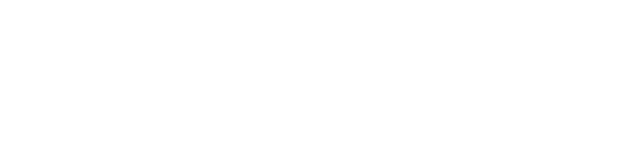
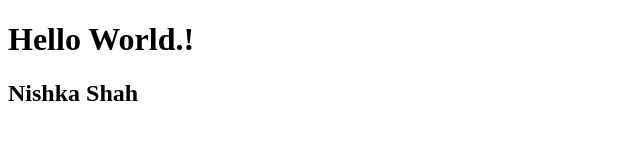
Before and after one commit to Yash18-20/YashParmar_55_Mid2025, a plain HTML site: page index.html in a window 1280 px wide. Shown: the whole page, without its empty margins (0-640 px from the left). Drawn offline with Linux system fonts and the light colour scheme.

Commit message:
second commit

```diff
--- a/index.html
+++ b/index.html
@@ -6,6 +6,7 @@
     <title>Document</title>
 </head>
 <body>
-
+    <h1>Hello World.!</h1>
+    <h2>Nishka Shah</h2>
 </body>
 </html>
```
